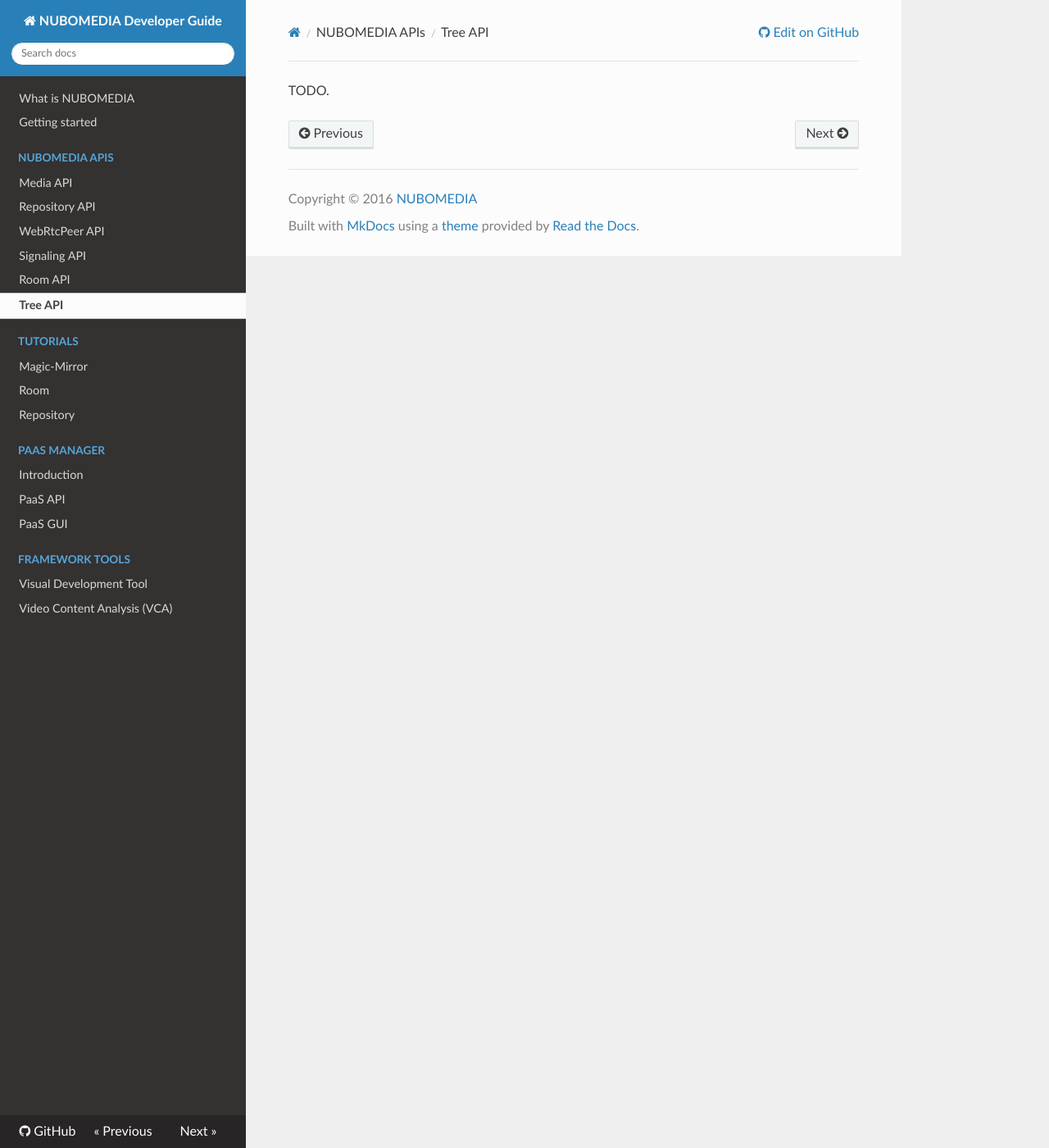
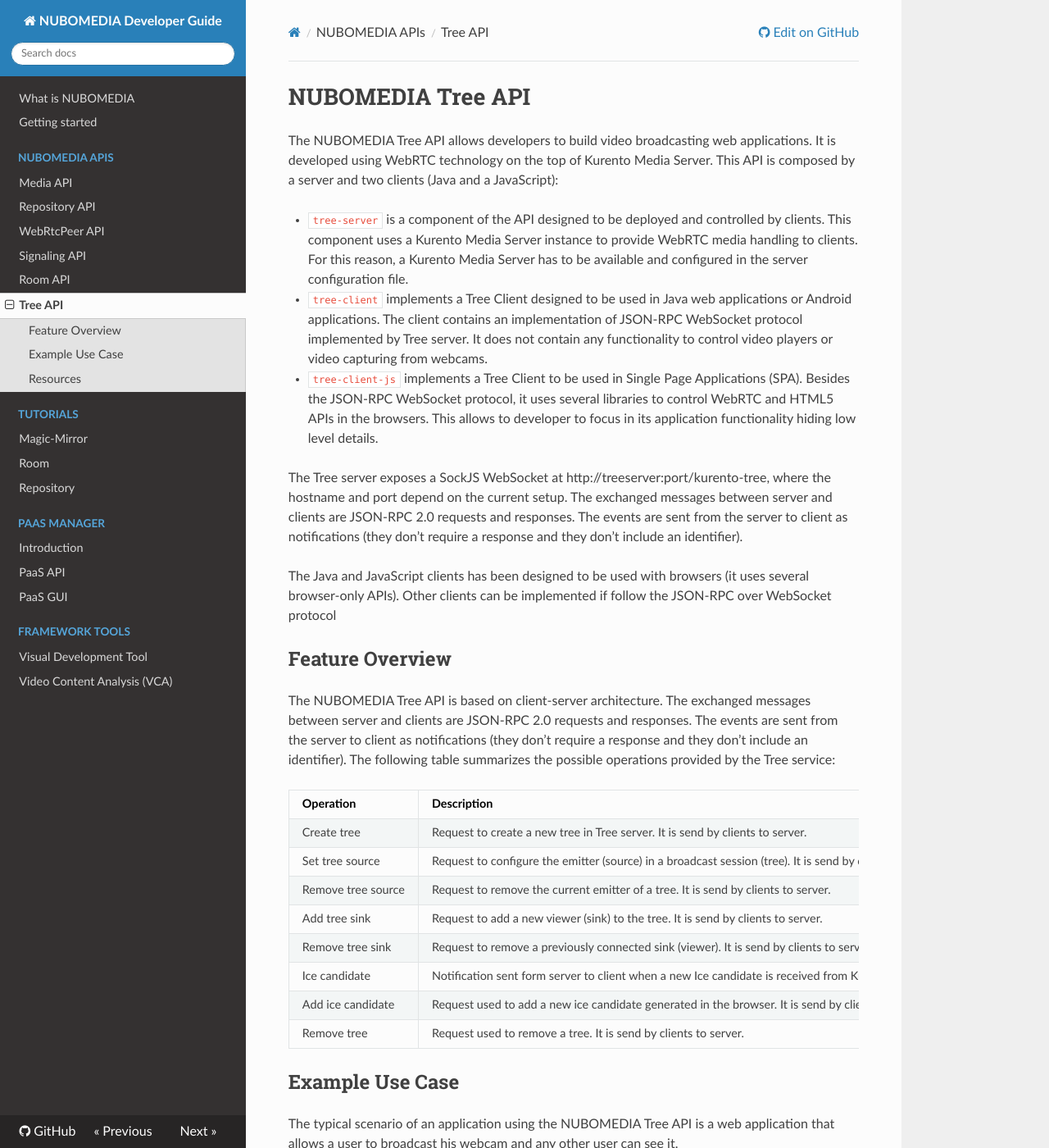
Before and after one commit to nubomedia/developer-guidelines, an MkDocs documentation site: the page built from docs/api/tree.md, in a window 1280 px wide and 1400 px high. Shown: the whole window at 82% size. Built offline with MkDocs 1.6.1, drawn with Linux system fonts in a browser that asks for light colours; nearby versions of some CDN libraries; old or Windows-style settings are respelled for this version of MkDocs; some of the changed text lies outside the part shown.

Commit message:
Update tree.md

````diff
--- a/docs/api/tree.md
+++ b/docs/api/tree.md
@@ -1 +1,40 @@
-TODO.
+# NUBOMEDIA Tree API
+
+The NUBOMEDIA Tree API allows developers to build video broadcasting web applications. It is developed using WebRTC technology on the top of Kurento Media Server. This API is composed by a server and two clients (Java and a JavaScript):
+
+* ```tree-server``` is a component of the API designed to be deployed and controlled by clients. This component uses a Kurento Media Server instance to provide WebRTC media handling to clients. For this reason, a Kurento Media Server has to be available and configured in the server configuration file.
+* ```tree-client``` implements a Tree Client designed to be used in Java web applications or Android applications. The client contains an implementation of JSON-RPC WebSocket protocol implemented by Tree server. It does not contain any functionality to control video players or video capturing from webcams.
+* ```tree-client-js``` implements a Tree Client to be used in Single Page Applications (SPA). Besides the JSON-RPC WebSocket protocol, it uses several libraries to control WebRTC and HTML5 APIs in the browsers. This allows to developer to focus in its application functionality hiding low level details.
+
+
+The Tree server exposes a SockJS  WebSocket at http://treeserver:port/kurento-tree, where the hostname and port depend on the current setup. The exchanged messages between server and clients are JSON-RPC 2.0 requests and responses. The events are sent from the server to client as notifications (they don’t require a response and they don’t include an identifier).
+
+The Java and JavaScript clients has been designed to be used with browsers (it uses several browser-only APIs). Other clients can be implemented if follow the JSON-RPC over WebSocket protocol
+
+
+## Feature Overview
+The NUBOMEDIA Tree API is based on client-server architecture. The exchanged messages between server and clients are JSON-RPC 2.0 requests and responses. The events are sent from the server to client as notifications (they don’t require a response and they don’t include an identifier). The following table summarizes the possible operations provided by the Tree service:
+
+
+| Operation            | Description                                    |
+|----------------------|------------------------------------------------|
+| Create tree          | Request to create a new tree in Tree server. It is send by clients to server.    |
+| Set tree source      | Request to configure the emitter (source) in a broadcast session (tree). It is send by clients to server.    |
+| Remove tree source   | Request to remove the current emitter of a tree. It is send by clients to server.|
+| Add tree sink        | Request to add a new viewer (sink) to the tree. It is send by clients to server. |
+| Remove tree sink     | Request to remove a previously connected sink (viewer). It is send by clients to server.|
+| Ice candidate        | Notification sent form server to client when a new Ice candidate is received from Kurento Media Server. It is send by server to clients.|
+| Add ice candidate    | Request used to add a new ice candidate generated in the browser. It is send by clients to server.|
+| Remove tree          | Request used to remove a tree. It is send by clients to server.|
+
+
+## Example Use Case
+The typical scenario of an application using the NUBOMEDIA Tree API is a web application that allows a user to broadcast his webcam and any other user can see it.
+
+From a technical point of view, this use case can be implemented as a Single Page Application (SPA) as a bunch of HTML, CSS and JS files. These files are served from a SpringBoot web server, but can be served with any http server. The JavaScript code uses Tree JavaScript client to communicate directly with Tree Server.
+
+JavaScript logic communicates with SpringBoot server by means of WebSocket protocol. The SpringBoot server handle WebSocket messages and uses Tree Client to communicate with Tree Server. That is, there is no direct communication between JavaScript code and Tree Server. All communications is through SpringBoot server app.
+
+
+## Resources
+***
````
